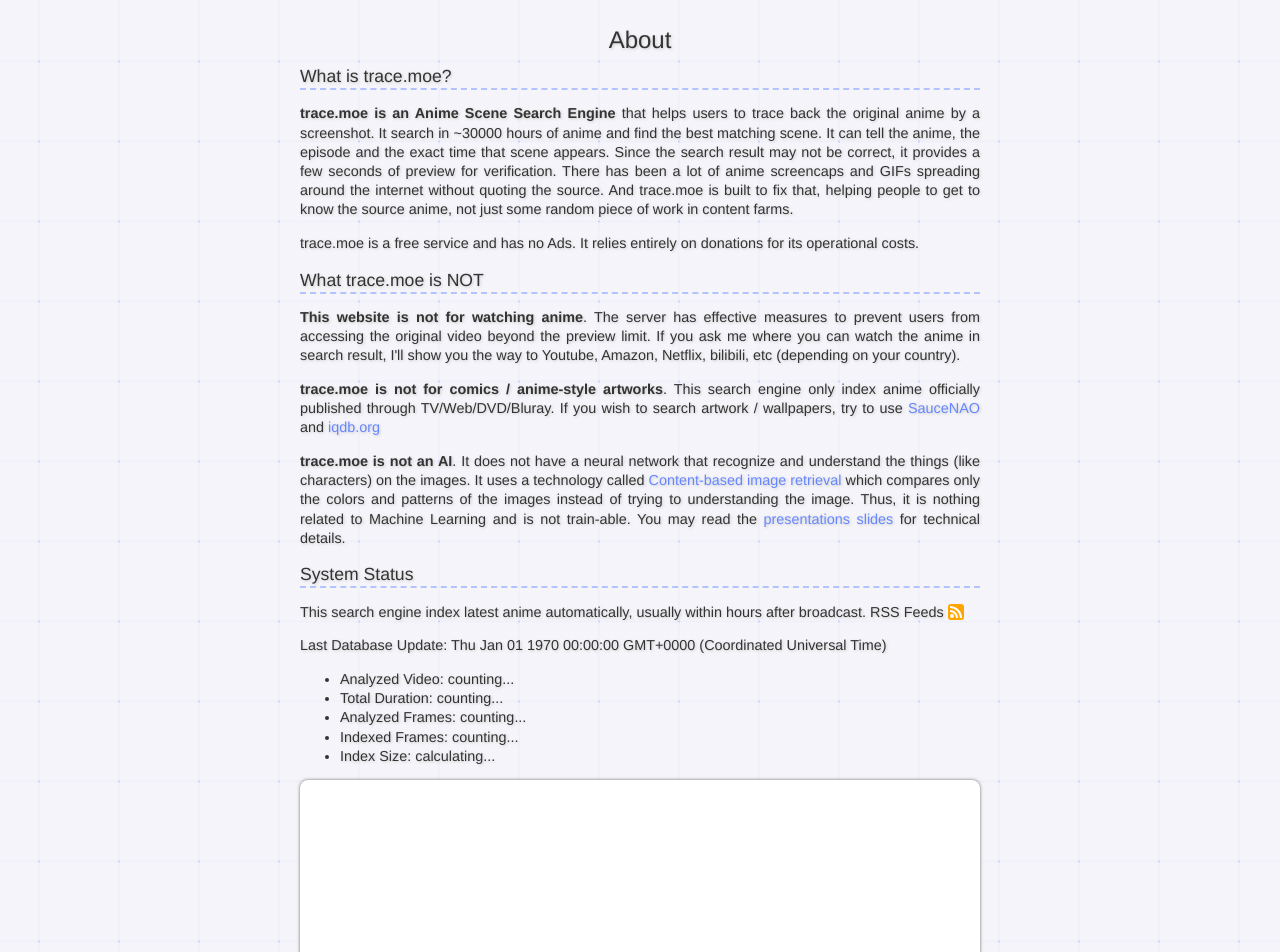
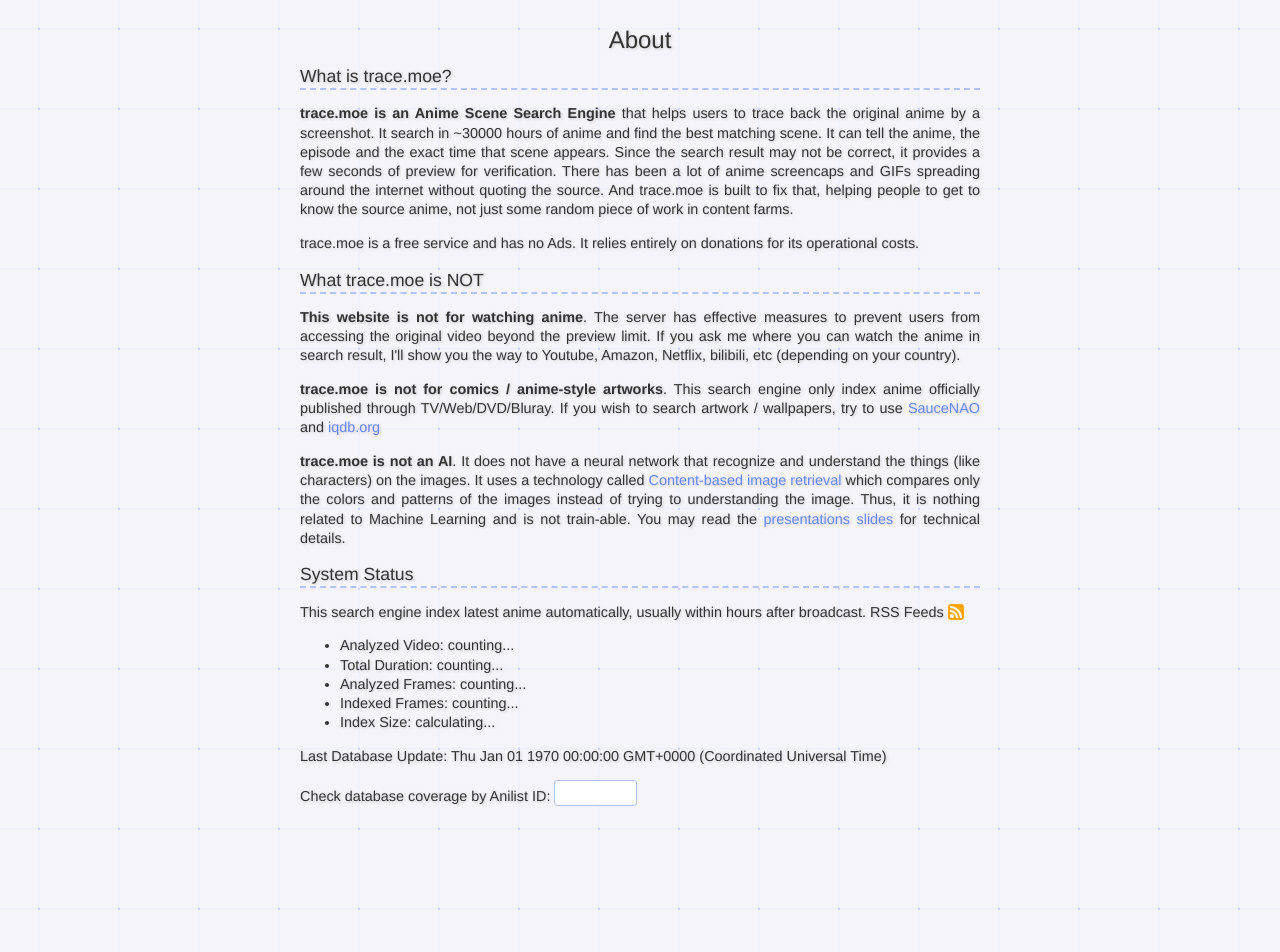
Before and after one commit to soruly/trace.moe-www, a Next.js app: page /about in a window 1280 px wide. Shown: the top 952 px of the page. Built offline with nearby package versions, Linux system fonts and the light colour scheme; no server answers.

Commit message:
Add db status query to about page

```diff
--- a/components/layout.module.css
+++ b/components/layout.module.css
@@ -41,6 +41,27 @@
 .graphControl {
   text-align: center;
 }
+.fileList {
+  height: 200px;
+  overflow-y: scroll;
+}
+.numberInput {
+  vertical-align: middle;
+  padding: 0 0.5rem 0 0.5rem;
+  line-height: 1.5rem;
+  font-size: 0.8rem;
+  vertical-align: bottom;
+  outline: 0;
+  color: var(--text-strong-color);
+  background: var(--blank-color);
+  border: 1px solid var(--theme-weak-color);
+  border-radius: 3px;
+  transition: box-shadow 100ms ease-out;
+}
+.numberInput:focus {
+  box-shadow: 0 0 10px var(--theme-weak-color);
+  border: 1px solid var(--theme-weak-color);
+}
 
 @media (max-width: 500px) {
   .section {
--- a/pages/about.js
+++ b/pages/about.js
@@ -21,6 +21,8 @@
   sectionItem,
   graph,
   graphControl,
+  numberInput,
+  fileList,
 } from "../components/layout.module.css";
 
 const NEXT_PUBLIC_API_ENDPOINT = process.env.NEXT_PUBLIC_API_ENDPOINT;
@@ -78,6 +80,7 @@
 };
 
 const About = () => {
+  const [message, setMessage] = useState("");
   const [{ lastModified, numDocs, totalSize }, setDatabaseStatus] = useState({
     lastModified: new Date(0),
     numDocs: 0,
@@ -429,7 +432,6 @@
               </svg>
             </a>
           </p>
-          <p>Last Database Update: {lastModified.toString()}</p>
           <ul>
             <li>
               Analyzed Video: {mediaCount ? mediaCount.toLocaleString("en-US") : "counting..."}
@@ -455,6 +457,35 @@
               {totalSize ? `${(totalSize / 1000000000).toFixed(2)} GB` : "calculating..."}
             </li>
           </ul>
+          <p>Last Database Update: {lastModified.toString()}</p>
+          <p>
+            Check database coverage by Anilist ID:{" "}
+            <input
+              className={numberInput}
+              type="number"
+              min="0"
+              max="1000000"
+              onChange={async (e) => {
+                if (!e.target.value.match(/\d+/)) return;
+                setMessage("Searching...");
+                const status = await fetch(
+                  `${NEXT_PUBLIC_API_ENDPOINT}/status?id=${e.target.value}`
+                ).then((e) => e.json());
+                setMessage(`Found ${status.length} records`);
+                if (status.length) {
+                  document.querySelector("pre").innerText = status
+                    .map((e) => e.path.split("/").slice(1))
+                    .join("\n");
+                } else {
+                  document.querySelector(
+                    "pre"
+                  ).innerText = `Cannot find any record for ID ${e.target.value}`;
+                }
+              }}
+            ></input>{" "}
+            {message}
+          </p>
+          <pre className={fileList}></pre>
           {trafficData ? (
             <Bar
               className={graph}
```
